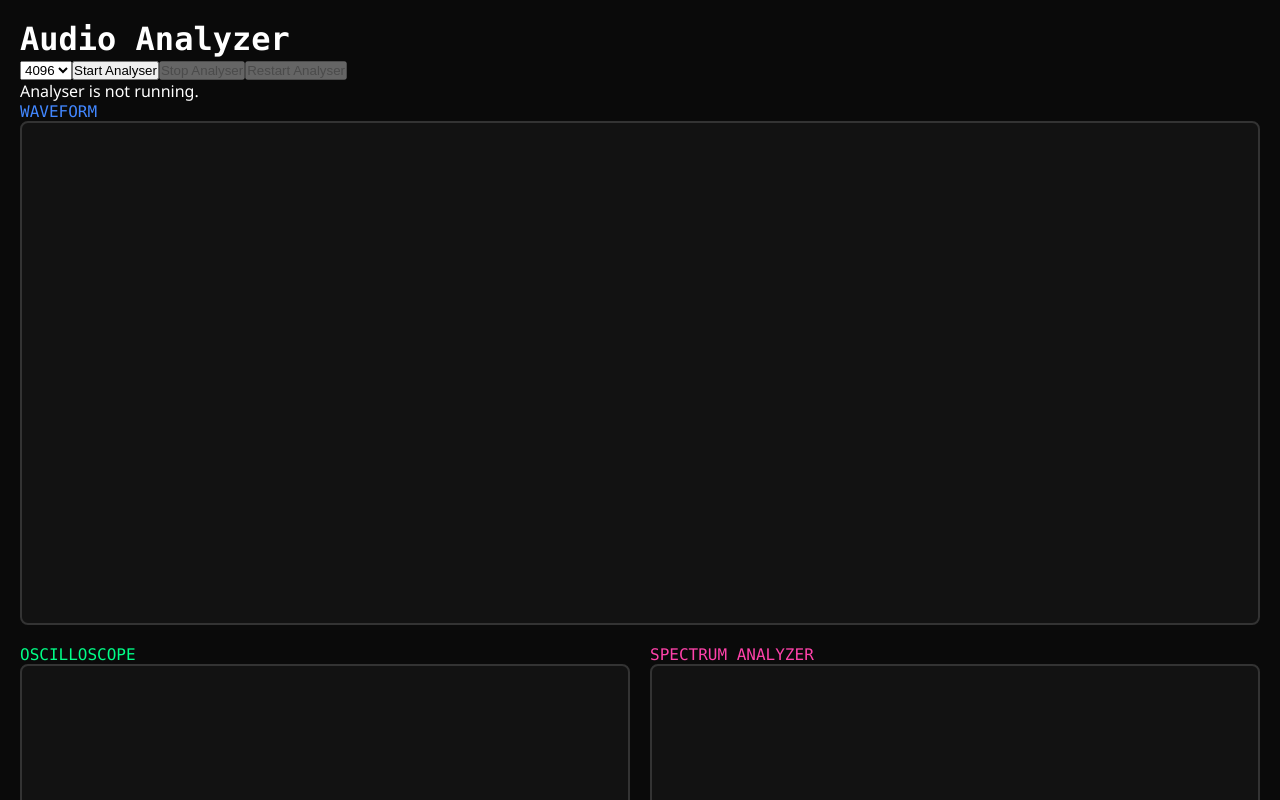
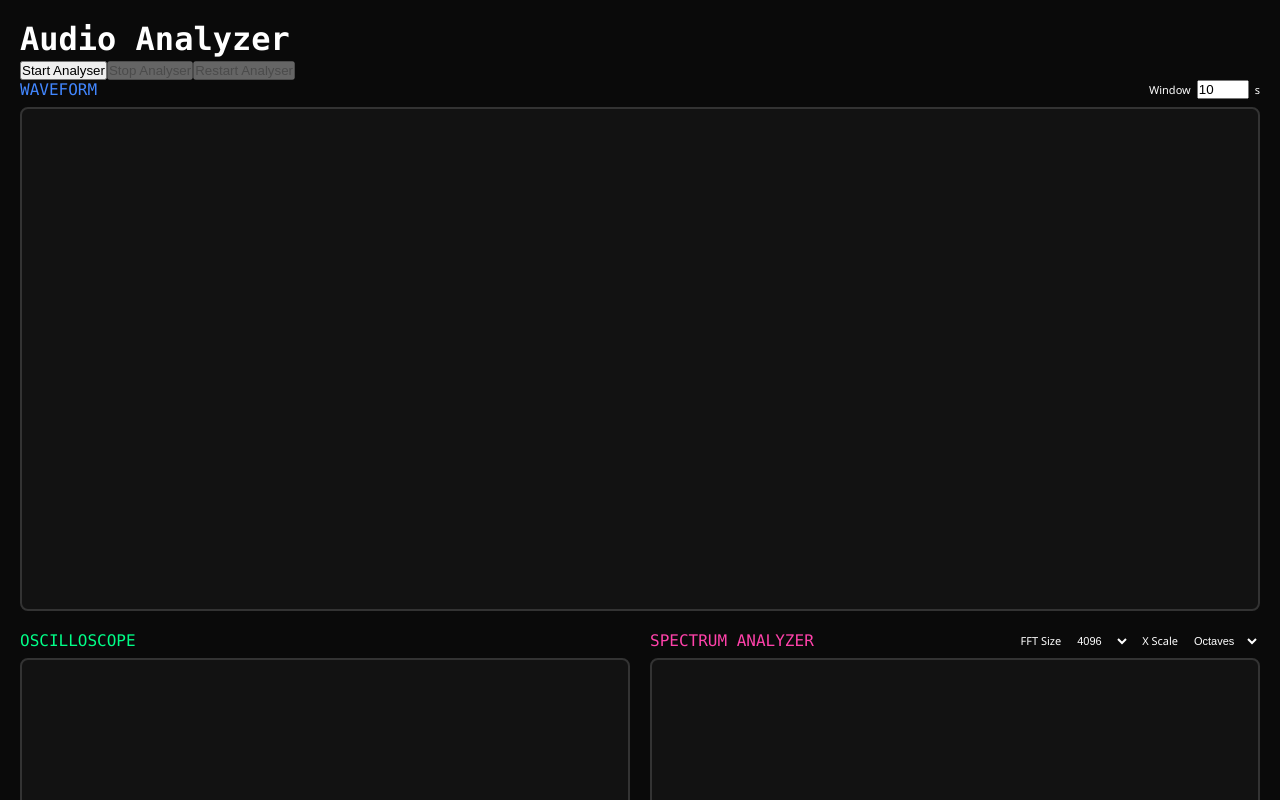
Before and after one commit to pjpiedmont/audio-dashboard, a React (Vite) app: page / in a window 1280 px wide. Shown: the top 800 px of the page. Built offline with nearby package versions, Linux system fonts and the light colour scheme.

Commit message:
Add controls to panels

```diff
--- a/src/App.tsx
+++ b/src/App.tsx
@@ -8,6 +8,7 @@ import { useAnalyserNode } from "./hooks/useAnalyserNode";
 function App() {
 	const [windowDuration, setWindowDuration] = useState(10);
 	const [fftSize, setFftSize] = useState(4096);
+	const [xScale, setXScale] = useState<'linear' | 'decades' | 'octaves'>('octaves');
 	const {
 		analyser,
 		isRunning,
@@ -29,17 +30,6 @@ function App() {
 		<div className="container">
 			<h1>Audio Analyzer</h1>
 
-			<select
-				value={fftSize}
-				onChange={e => handleFftChange(Number(e.target.value))}
-			>
-				<option value={512}>512</option>
-				<option value={1024}>1024</option>
-				<option value={2048}>2048</option>
-				<option value={4096}>4096</option>
-				<option value={8192}>8192</option>
-			</select>
-
 			<button onClick={() => startAnalyser(fftSize)} disabled={isRunning}>
 				Start Analyser
 			</button>
@@ -50,16 +40,30 @@ function App() {
 				Restart Analyser
 			</button>
 
-			{analyser && <p>Analyser is running with FFT size: {analyser.fftSize}</p>}
-			{!analyser && <p>Analyser is not running.</p>}
-
 			<div className="dashboard">
 				<div className="width-full">
-					<Panel label="Waveform" color="--color-waveform">
+					<Panel
+						label="Waveform"
+						color="--color-waveform"
+						controls={
+							<label className="control">
+								<span>Window</span>
+								<input
+									type="number"
+									min={1}
+									max={30}
+									value={windowDuration}
+									onChange={e => setWindowDuration(Number(e.target.value))}
+								/>
+								<span>s</span>
+							</label>
+						}
+					>
 						<Waveform
 							analyser={analyser}
 							circularBuffer={circularBuffer}
 							writeHead={writeHead}
+							windowDuration={windowDuration}
 						/>
 					</Panel>
 				</div>
@@ -71,13 +75,45 @@ function App() {
 				</div>
 
 				<div className="width-half">
-					<Panel label="Spectrum Analyzer" color="--color-spectrum-high">
-						<SpectrumAnalyzer analyser={analyser} />
+					<Panel
+						label="Spectrum Analyzer"
+						color="--color-spectrum-high"
+						controls={
+							<>
+								<label className="control">
+									<span>FFT Size</span>
+									<select
+										value={fftSize}
+										onChange={e => handleFftChange(Number(e.target.value))}
+									>
+										<option value={512}>512</option>
+										<option value={1024}>1024</option>
+										<option value={2048}>2048</option>
+										<option value={4096}>4096</option>
+										<option value={8192}>8192</option>
+										<option value={16384}>16384</option>
+										<option value={32768}>32768</option>
+									</select>
+								</label>
+								<label className="control">
+									<span>X Scale</span>
+									<select
+										value={xScale}
+										onChange={e => setXScale(e.target.value as 'linear' | 'decades' | 'octaves')}
+									>
+										<option value="linear">Linear</option>
+										<option value="decades">Decades</option>
+										<option value="octaves">Octaves</option>
+									</select>
+								</label>
+							</>
+						}
+					>
+						<SpectrumAnalyzer analyser={analyser} xScale={xScale} />
 					</Panel>
 				</div>
 			</div>
 		</div>
-		// </div>
 	)
 }
 
--- a/src/components/Panel.module.css
+++ b/src/components/Panel.module.css
@@ -10,3 +10,16 @@
 	font-family: var(--ff-mono);
 	text-transform: uppercase;
 }
+
+.header {
+	display: flex;
+	align-items: center;
+	justify-content: space-between;
+	margin-bottom: 8px;
+}
+
+.controls {
+	display: flex;
+	align-items: center;
+	gap: 12px;
+}
--- a/src/components/Panel.tsx
+++ b/src/components/Panel.tsx
@@ -3,18 +3,22 @@ import styles from "./Panel.module.css"
 interface Props {
 	label: string
 	children: React.ReactNode,
-	color?: string
+	color?: string,
+	controls?: React.ReactNode
 }
 
-export function Panel({ label, children, color }: Props) {
+export function Panel({ label, children, color, controls }: Props) {
 	return (
 		<>
+			<div className={styles.header}>
 				<span
 					className={styles.label}
 					style={{ color: `hsl(var(${color ?? '--color-text-primary'}))` }}
 				>
 					{label}
 				</span >
+				{controls && <div className={styles.controls}>{controls}</div>}
+			</div>
 			<div className={styles.panel}>
 				{children}
 			</div>
--- a/src/components/SpectrumAnalyzer.tsx
+++ b/src/components/SpectrumAnalyzer.tsx
@@ -2,9 +2,10 @@ import { useState, useEffect, useRef } from "react";
 
 interface Props {
 	analyser: AnalyserNode | null;
+	xScale: 'linear' | 'decades' | 'octaves';
 }
 
-export function SpectrumAnalyzer({ analyser }: Props) {
+export function SpectrumAnalyzer({ analyser, xScale }: Props) {
 	const [canvasWidth, setCanvasWidth] = useState(1000);
 	const canvasRef = useRef<HTMLCanvasElement>(null);
 
@@ -37,7 +38,18 @@ export function SpectrumAnalyzer({ analyser }: Props) {
 		const minHz = 20
 		const maxHz = analyser.context.sampleRate / 2
 		const hzPerBin = maxHz / analyser.frequencyBinCount
-		const totalOctaves = Math.log2(maxHz / minHz)
+		// const totalOctaves = Math.log2(maxHz / minHz)
+
+		const getX = (hz: number): number => {
+			switch (xScale) {
+				case 'decades':
+					return (Math.log10(hz / minHz) / Math.log10(maxHz / minHz)) * canvas.width
+				case 'octaves':
+					return (Math.log2(hz / minHz) / Math.log2(maxHz / minHz)) * canvas.width
+				default:
+					return (hz / maxHz) * canvas.width
+			}
+		}
 
 		const draw = () => {
 			animationId = requestAnimationFrame(draw);
@@ -57,7 +69,8 @@ export function SpectrumAnalyzer({ analyser }: Props) {
 			const points = Array.from(dataArray).map((value, i) => {
 				const hz = i * hzPerBin
 
-				const x = (Math.log2(hz / minHz) / totalOctaves) * canvas.width;
+				// const x = (Math.log2(hz / minHz) / totalOctaves) * canvas.width;
+				const x = getX(hz);
 				const y = canvas.height - (value / 255) * canvas.height;
 				return { x, y };
 			});
@@ -82,7 +95,7 @@ export function SpectrumAnalyzer({ analyser }: Props) {
 				cancelAnimationFrame(animationId);
 			}
 		}
-	}, [analyser, canvasWidth]);
+	}, [analyser, canvasWidth, xScale]);
 
 	return <canvas ref={canvasRef} width={1000} height={500} />;
 }
--- a/src/components/Waveform.tsx
+++ b/src/components/Waveform.tsx
@@ -4,9 +4,10 @@ interface Props {
 	analyser: AnalyserNode | null;
 	circularBuffer: React.RefObject<Float32Array | null>;
 	writeHead: React.RefObject<number>;
+	windowDuration?: number;
 }
 
-export function Waveform({ analyser, circularBuffer, writeHead }: Props) {
+export function Waveform({ analyser, circularBuffer, writeHead, windowDuration }: Props) {
 	const [canvasWidth, setCanvasWidth] = useState(1000);
 	const canvasRef = useRef<HTMLCanvasElement>(null);
 	const readHead = useRef(0);
@@ -28,7 +29,7 @@ export function Waveform({ analyser, circularBuffer, writeHead }: Props) {
 	}, []);
 
 	useEffect(() => {
-		if (!analyser || !canvasRef.current) return;
+		if (!analyser || !canvasRef.current || !windowDuration) return;
 
 		readHead.current = writeHead.current;
 
@@ -36,7 +37,6 @@ export function Waveform({ analyser, circularBuffer, writeHead }: Props) {
 		const canvasContext = canvas.getContext("2d", { willReadFrequently: true });
 
 		const sampleRate = analyser.context.sampleRate;
-		const windowDuration = 10; // seconds
 		const pixelsPerSample = (canvas.width / (windowDuration * sampleRate));
 
 		let animationId: number;
@@ -101,7 +101,7 @@ export function Waveform({ analyser, circularBuffer, writeHead }: Props) {
 				cancelAnimationFrame(animationId);
 			}
 		}
-	}, [analyser, canvasWidth]);
+	}, [analyser, canvasWidth, windowDuration]);
 
 	return <canvas ref={canvasRef} width={1000} height={500} />;
 }
--- a/src/index.css
+++ b/src/index.css
@@ -64,3 +64,22 @@ h6 {
 .width-half {
 	grid-column: span 6;
 }
+
+.control {
+	display: flex;
+	align-items: center;
+	gap: 6px;
+	font-size: 11px;
+	color: var(--text-muted);
+}
+
+select,
+input[type="range"] {
+	accent-color: var(--color-spectrum-high);
+	background: var(--bg-primary);
+	border: 1px solid var(--border-color);
+	color: var(--text-muted);
+	border-radius: 4px;
+	padding: 2px 6px;
+	font-size: 11px;
+}
```
Lines whose indentation alone changed are shown as unchanged.
